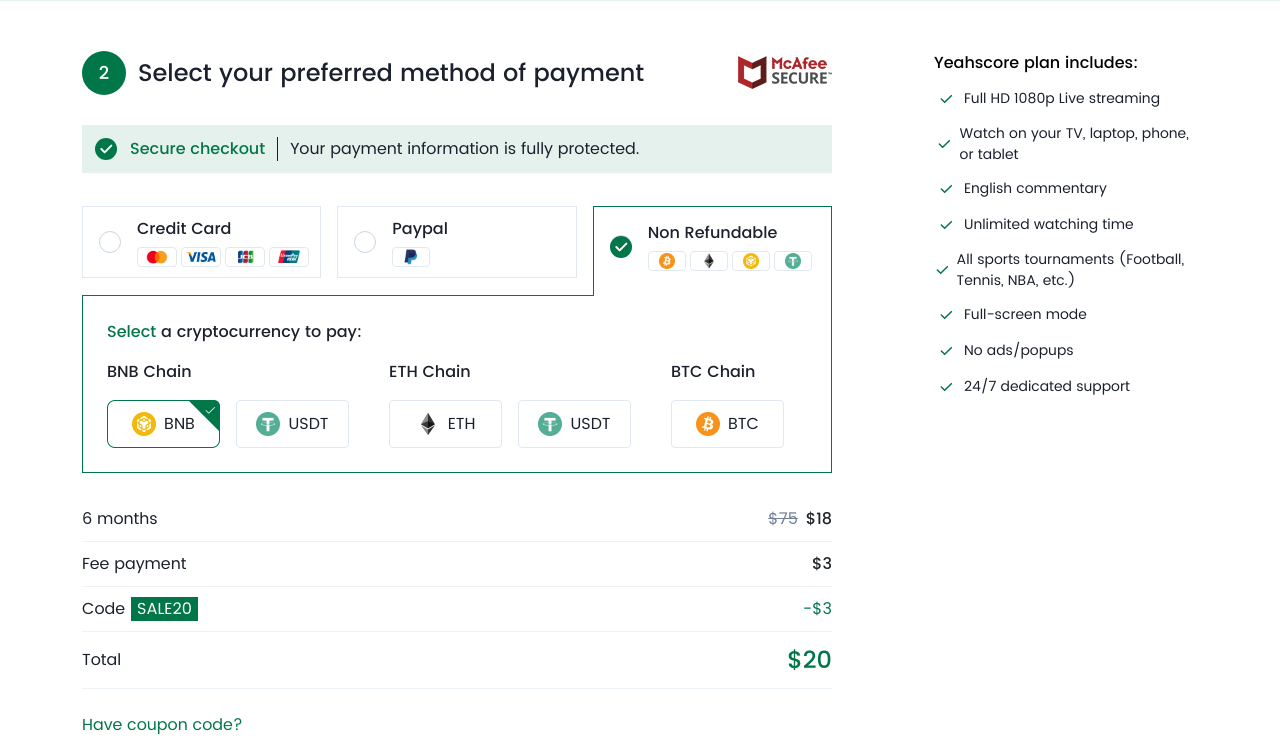
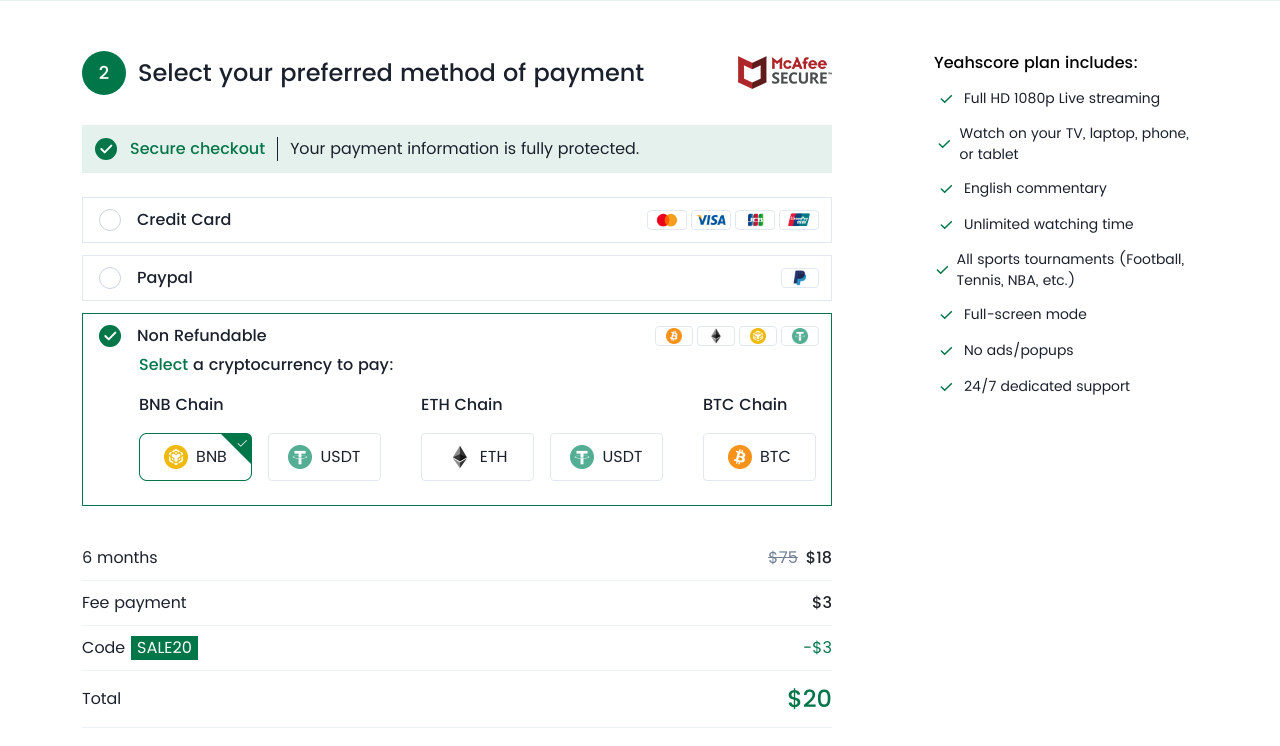
Before and after one commit to trieudung2509/amzsports, a PHP site: page /price.php in a window 1280 px wide, after a click on "Non Refundable". Shown: the part 890-1636 px from the top of the page. Run offline with PHP 8.4, Linux system fonts and the light colour scheme; style sheets or scripts are compiled from the project's sources; some libraries are stand-ins or nearby versions.

Commit message:
Fix: ui price

```diff
--- a/css/price.css
+++ b/css/price.css
@@ -973,10 +973,12 @@
 .choose-payment-type-wrapper .list-payment-type {
   display: flex;
   align-items: center;
-  gap: 0px 16px;
+  gap: 12px 0px;
   list-style: none;
   margin: 0;
   padding: 0;
+  width: 100%;
+  flex-direction: column;
 }
 @media only screen and (max-width: 991px) {
   .choose-payment-type-wrapper .list-payment-type {
@@ -985,7 +987,7 @@
   }
 }
 .choose-payment-type-wrapper li {
-  width: calc((100% - 32px) / 3);
+  width: 100%;
   height: auto;
 }
 @media only screen and (max-width: 991px) {
@@ -1014,10 +1016,8 @@
   border-bottom: none;
   position: relative;
   z-index: 999;
-  top: 9px;
+  top: 0;
   left: 0;
-  height: 90px;
-  padding-top: 0;
 }
 @media only screen and (max-width: 991px) {
   .choose-payment-type-wrapper .ui-tabs-active .non-efundable-tab {
@@ -1063,8 +1063,16 @@
 .choose-payment-type-wrapper .payment-type-item .payment-info {
   display: flex;
   flex-grow: 1;
-  flex-direction: column;
+  flex-direction: row;
+  justify-content: space-between;
   gap: 6px;
+}
+@media only screen and (max-width: 991px) {
+  .choose-payment-type-wrapper .payment-type-item .payment-info {
+    gap: 6px;
+    flex-direction: column;
+    justify-content: flex-start;
+  }
 }
 .choose-payment-type-wrapper .payment-type-item .payment-info .payment-title {
   font-weight: 500;
@@ -1119,9 +1127,10 @@
   width: 100%;
   height: auto;
   background: #FFFFFF;
-  margin-top: 8px;
   border: 1px solid #007649;
-  padding: 24px;
+  padding: 0px 24px 24px 56px;
+  position: relative;
+  top: -6px;
 }
 @media only screen and (max-width: 991px) {
   .choose-payment-type-wrapper .non-efundable-content-tab {
```
Also changed, not shown: scss/_page-price.scss (+20 -8 lines), 1 other file.
